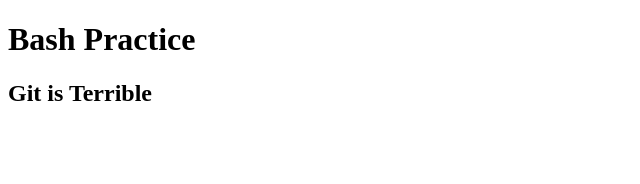
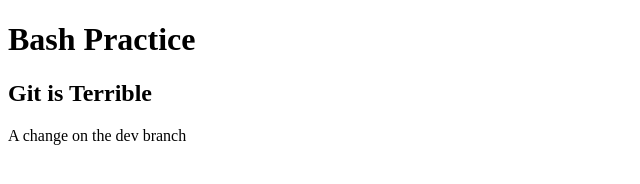
Before and after one commit to dcoulson1/Example, a plain HTML site: page index.html in a window 1280 px wide. Shown: the whole page, without its empty margins (0-640 px from the left). Drawn offline with Linux system fonts and the light colour scheme.

Commit message:
Made change on dev branch

```diff
--- a/index.html
+++ b/index.html
@@ -7,5 +7,6 @@
 	<body>
 		<h1>Bash Practice</h1>
 		<h2>Git is Terrible</h2>
+		<p>A change on the dev branch</p>
 	</body>
 </html>
```
